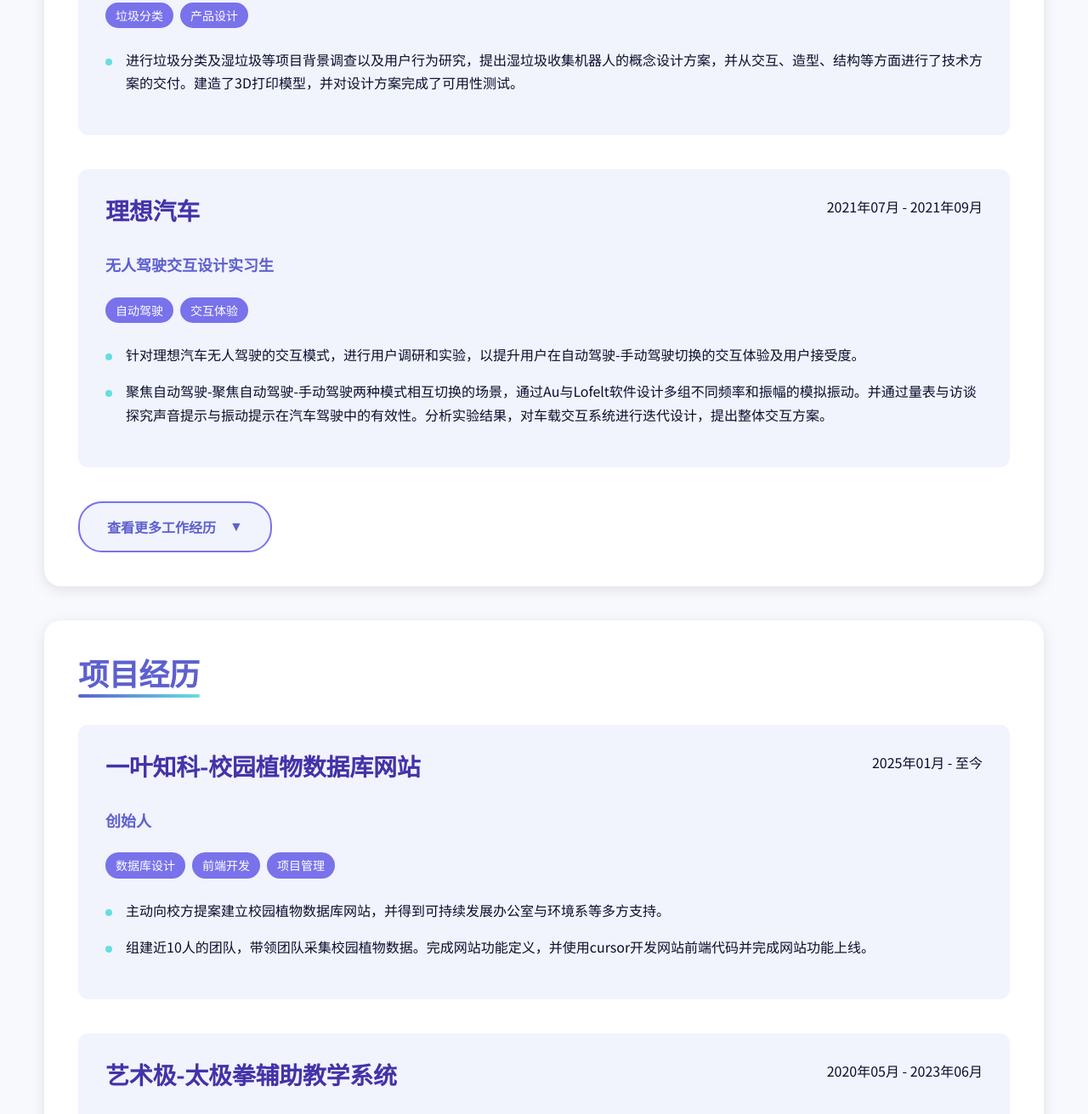
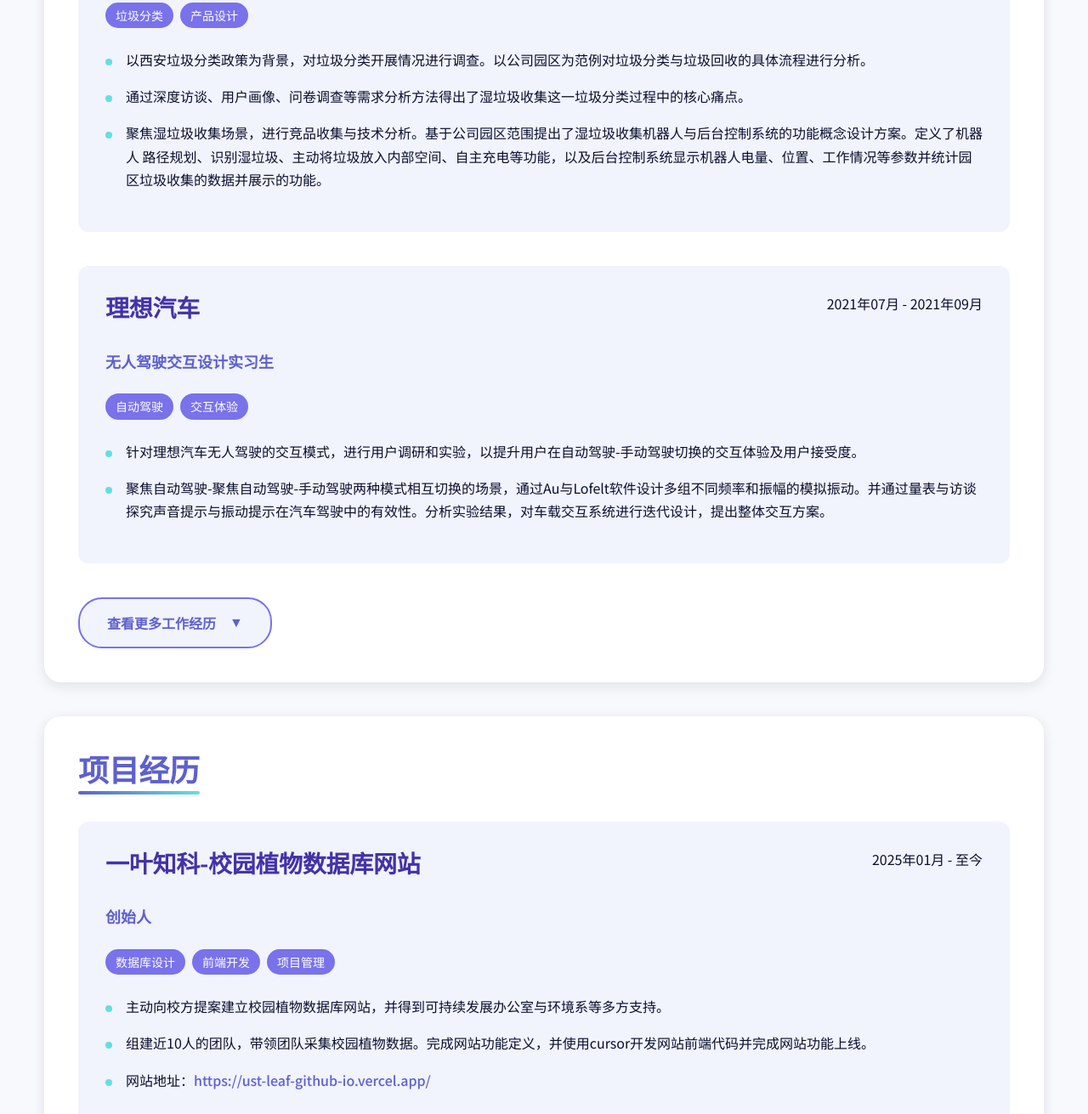
Before and after one commit to crisisjungle/JIANGWEI-CV, a plain HTML site: page index.html in a window 1280 px wide. Shown: the part 2044-3355 px from the top of the page at 85% size. Drawn offline with Linux system fonts and the light colour scheme.

Commit message:
Update index.html

```diff
--- a/index.html
+++ b/index.html
@@ -115,7 +115,11 @@
             <span class="tag">产品设计</span>
           </div>
           <ul class="experience-details">
-            <li>进行垃圾分类及湿垃圾等项目背景调查以及用户行为研究，提出湿垃圾收集机器人的概念设计方案，并从交互、造型、结构等方面进行了技术方案的交付。建造了3D打印模型，并对设计方案完成了可用性测试。</li>
+            <li>以西安垃圾分类政策为背景，对垃圾分类开展情况进行调查。以公司园区为范例对垃圾分类与垃圾回收的具体流程进行分析。</li>
+            <li>通过深度访谈、用户画像、问卷调查等需求分析方法得出了湿垃圾收集这一垃圾分类过程中的核心痛点。</li>
+            <li>聚焦湿垃圾收集场景，进行竞品收集与技术分析。基于公司园区范围提出了湿垃圾收集机器人与后台控制系统的功能概念设计方案。定义了机器人
+              路径规划、识别湿垃圾、主动将垃圾放入内部空间、自主充电等功能，以及后台控制系统显示机器人电量、位置、工作情况等参数并统计园区垃圾收集的数据并展示的功能。</li>
+            <li用Solidworks软件进行机器人设计，用xd软件进行后台界面设计。从交互、造型、结构等方面进行了技术方案的交付。</li>
           </ul>
         </div>
         <div class="experience">
@@ -206,6 +210,7 @@
           <ul class="experience-details">
             <li>主动向校方提案建立校园植物数据库网站，并得到可持续发展办公室与环境系等多方支持。</li>
             <li>组建近10人的团队，带领团队采集校园植物数据。完成网站功能定义，并使用cursor开发网站前端代码并完成网站功能上线。</li>
+            <li>网站地址：<a href="https://ust-leaf-github-io.vercel.app/" target="_blank">https://ust-leaf-github-io.vercel.app/</a></li>
           </ul>
         </div>
         <div class="experience">
```
